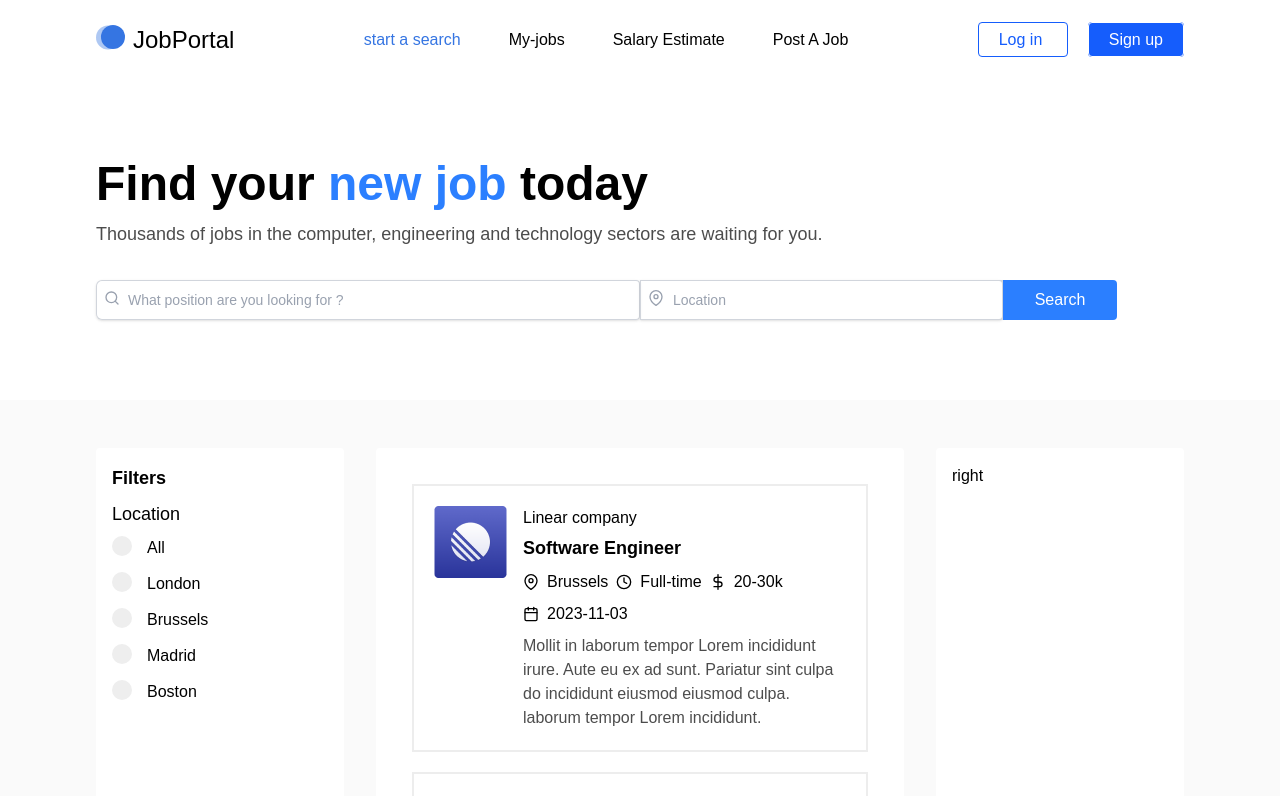
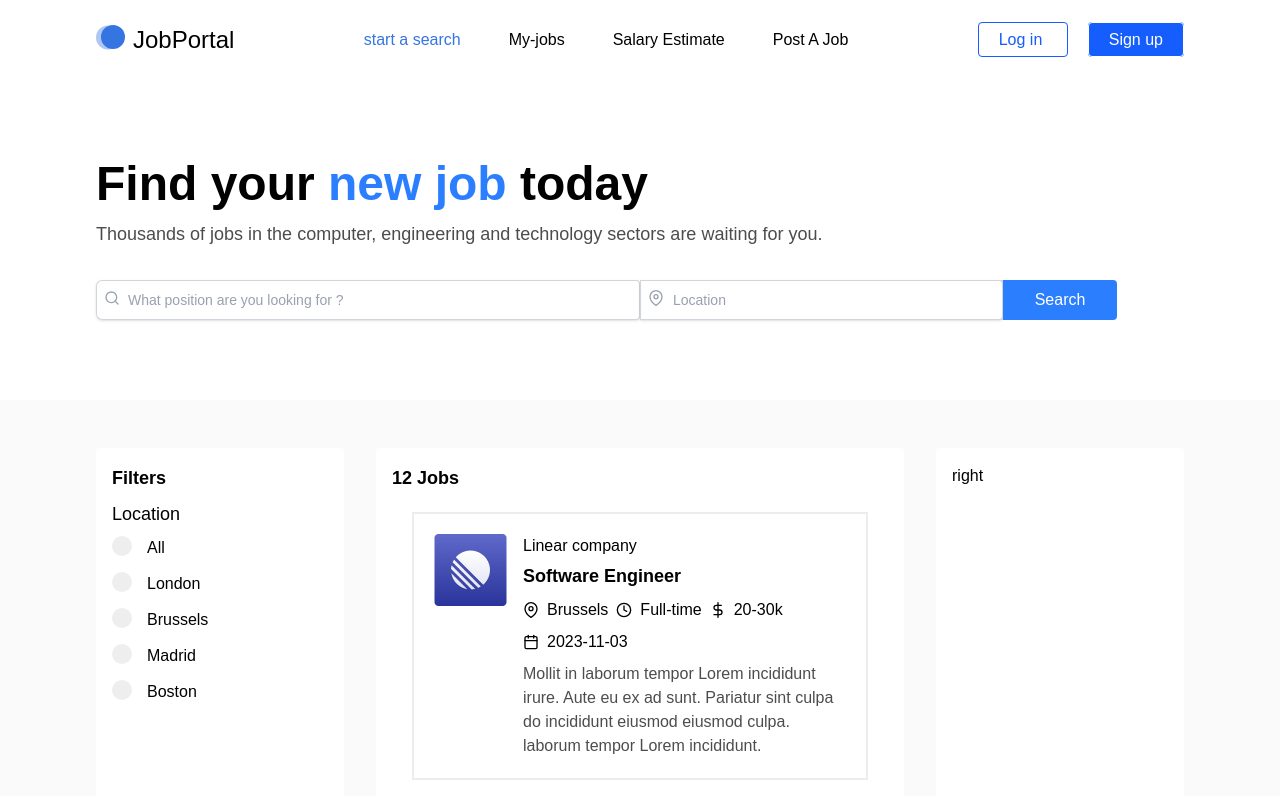
Before and after one commit to Mikael241221/Job-portal-client, a React (Vite) app: page / in a window 1280 px wide. Shown: the top 796 px of the page. Built offline with nearby package versions, Linux system fonts and the light colour scheme.

Commit message:
modify the home page and the jobs page

```diff
--- a/src/Pages/Home.jsx
+++ b/src/Pages/Home.jsx
@@ -36,6 +36,24 @@ const Home = () => {
      // .........Button based filtering ..........
     const handleClick = (event) => {
       setSelectedCategory(event.target.value)
+    }
+    // calculate the index range
+    const calculatePageRange = () => {
+      const startIndex = (currentPage - 1) * itemsPerPage;
+      const endIndex = startIndex + itemsPerPage;
+      return {startIndex, endIndex};
+    }
+    // function for next page
+    const nextPage = () => {
+      if (currentPage < Math.ceil(filteredItems.length / itemsPerPage)){
+        setCurrentPage(currentPage + 1)
+      }
+    }
+    //function for the previous page
+    const prevPage = () => {
+      if(currentPage > 1){
+        setCurrentPage(currentPage - 1)
+      }
     }
     // main function
     const filteredData = (jobs, selected, query) => {
--- a/src/Pages/Jobs.jsx
+++ b/src/Pages/Jobs.jsx
@@ -2,9 +2,14 @@ import React from 'react'
 
 const Jobs = ({result}) => {
   return (
-    <div>
+    <>
+      <div>
+      <h3 className='text-lg font-bold mb-2'>{result.length} Jobs </h3>
+      </div>
+      <section>
       {result}
-    </div>
+      </section>
+    </>
   )
 }
 
```
